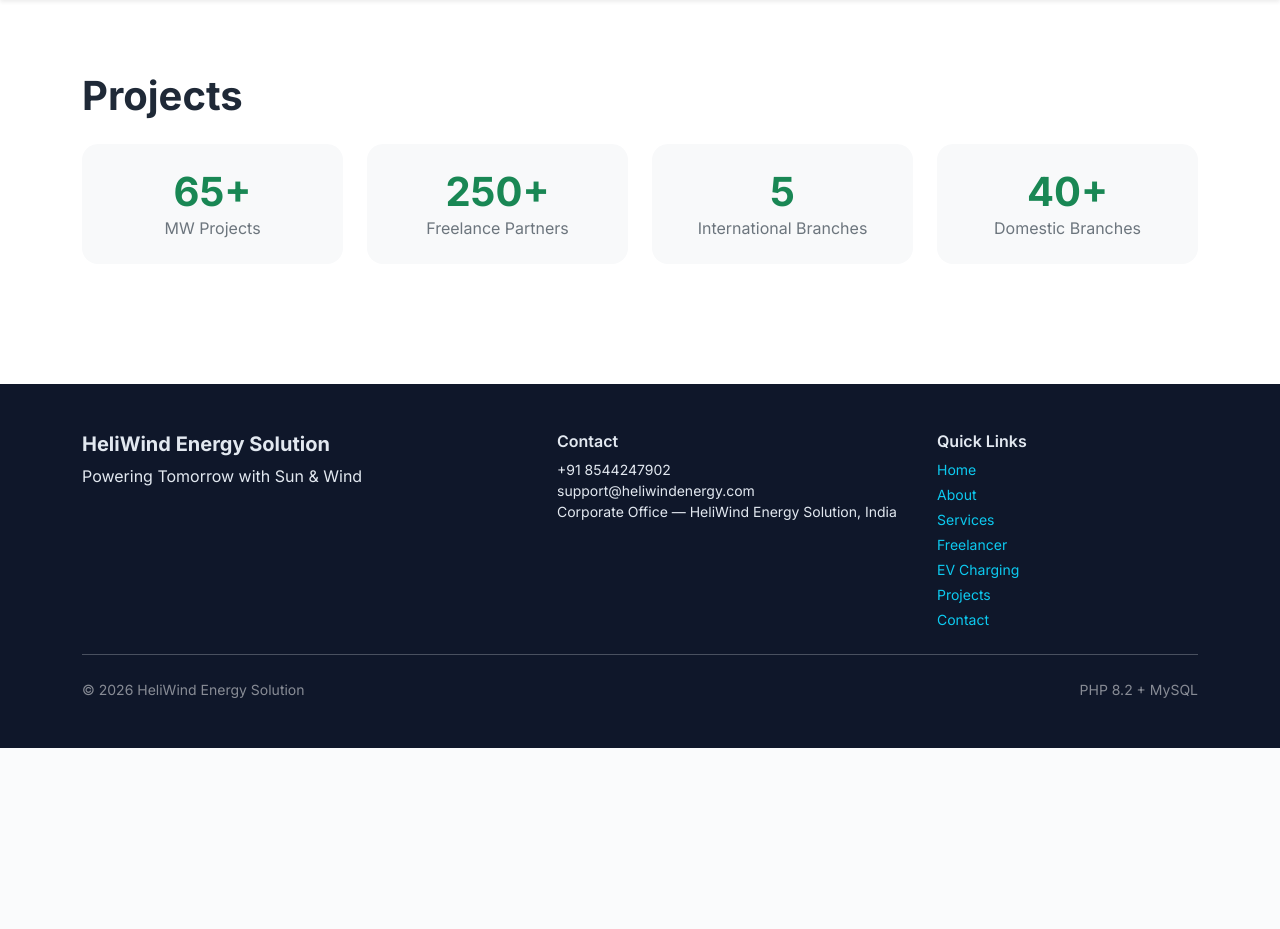
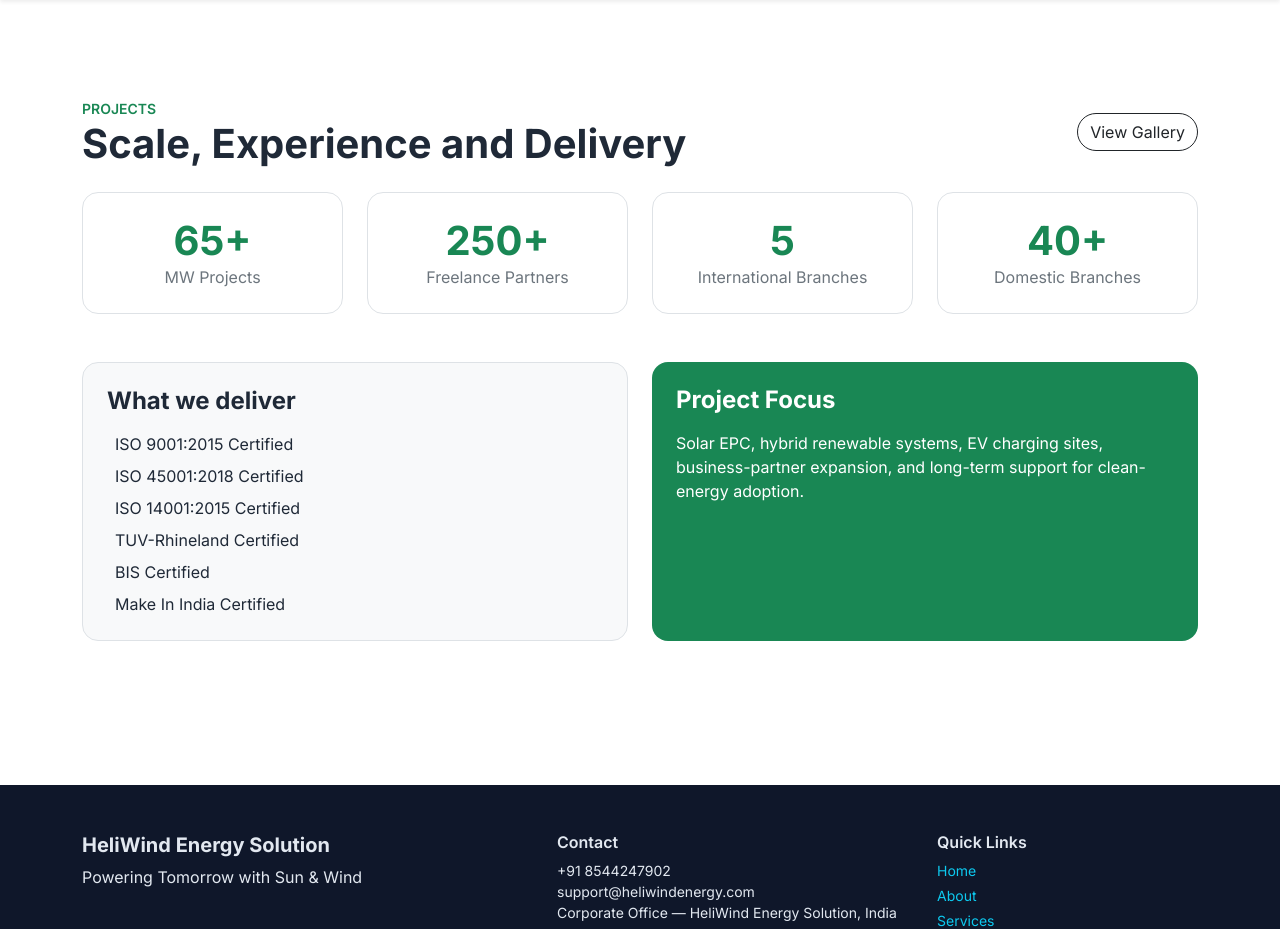
Before and after one commit to pspcsc/HeliWind-PHP, a PHP site: page /HeliWind-PHP/projects.php in a window 1280 px wide. Shown: the part 109-1038 px from the top of the page. Before the commit the page ends 857 px from the top, so only its background shows below. Run offline with PHP 8.4, Linux system fonts and the light colour scheme.

Commit message:
Expand projects page content

```diff
--- a/projects.php
+++ b/projects.php
@@ -1,21 +1,52 @@
 <?php
 require_once __DIR__ . '/includes/header.php';
 require_once __DIR__ . '/includes/navbar.php';
-$stats = site_data()['stats'] ?? [];
+
+$data = site_data();
+$stats = $data['stats'] ?? [];
+$awards = $data['tabs']['awards'] ?? [];
 ?>
 <main class="py-5">
-  <div class="container py-4">
-    <h1 class="fw-bold mb-4">Projects</h1>
-    <div class="row g-4">
+    <div class="container py-4 py-md-5">
+        <div class="row align-items-center g-4 mb-4">
+            <div class="col-lg-8">
+                <span class="text-uppercase small fw-semibold text-success">Projects</span>
+                <h1 class="fw-bold mb-0">Scale, Experience and Delivery</h1>
+            </div>
+            <div class="col-lg-4 text-lg-end">
+                <a href="gallery.php" class="btn btn-outline-dark rounded-pill">View Gallery</a>
+            </div>
+        </div>
+
+        <div class="row g-4 mb-5">
             <?php foreach ($stats as $stat): ?>
                 <div class="col-md-3">
-          <div class="p-4 rounded-4 bg-light text-center h-100">
+                    <div class="p-4 rounded-4 bg-white border text-center h-100">
                         <div class="display-6 fw-bold text-success"><?php echo (int)$stat['value']; ?><?php echo e($stat['suffix']); ?></div>
                         <div class="text-secondary"><?php echo e($stat['label']); ?></div>
                     </div>
                 </div>
             <?php endforeach; ?>
         </div>
+
+        <div class="row g-4">
+            <div class="col-lg-6">
+                <div class="p-4 rounded-4 bg-light border h-100">
+                    <h2 class="h4 fw-bold mb-3">What we deliver</h2>
+                    <ul class="list-unstyled mb-0 d-grid gap-2">
+                        <?php foreach ($awards as $item): ?>
+                            <li class="d-flex gap-2"><i class="bi bi-check2-circle text-success mt-1"></i><span><?php echo e($item); ?></span></li>
+                        <?php endforeach; ?>
+                    </ul>
+                </div>
+            </div>
+            <div class="col-lg-6">
+                <div class="p-4 rounded-4 bg-success text-white h-100">
+                    <h2 class="h4 fw-bold mb-3">Project Focus</h2>
+                    <p class="mb-0">Solar EPC, hybrid renewable systems, EV charging sites, business-partner expansion, and long-term support for clean-energy adoption.</p>
+                </div>
+            </div>
+        </div>
     </div>
 </main>
 <?php require_once __DIR__ . '/includes/footer.php'; ?>
```
Lines whose indentation alone changed are shown as unchanged.
